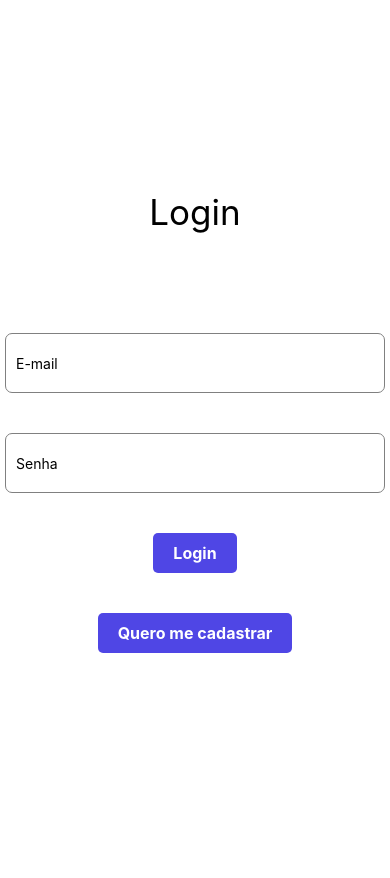
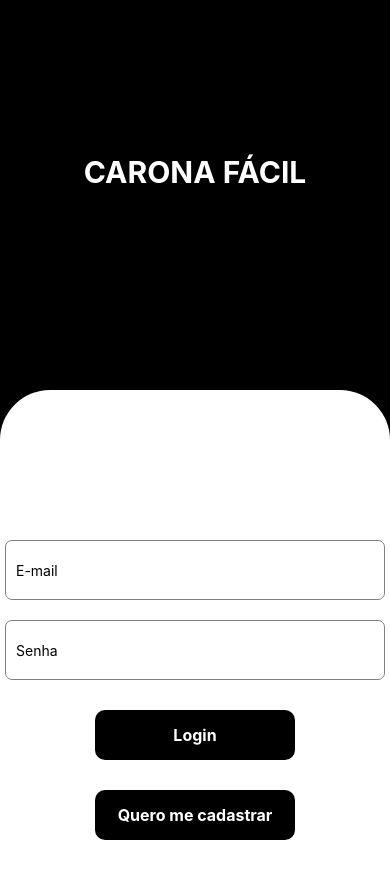
Before and after one commit to gabrielrcdl/app-ride, a React Native app: screen /Login in a window 390 px wide. Shown: the top 878 px of the page. Before the commit the page ends 844 px from the top, so only its background shows below. Built offline with nearby package versions, Linux system fonts and the light colour scheme.

Commit message:
feat: adjust login screen style

```diff
--- a/src/components/ButtonComponent.jsx
+++ b/src/components/ButtonComponent.jsx
@@ -16,11 +16,13 @@ const ButtonComponent = (props) => {
 
 const styles = StyleSheet.create({
   button: {
-    paddingVertical: 10,
+    paddingVertical: 15,
     paddingHorizontal: 20,
-    borderRadius: 5,
+    width:200,
+    marginTop: 10,
+    borderRadius: 10,
     alignItems: "center",
-    backgroundColor: "#4F46E5",
+    backgroundColor: "black",
   },
   buttonText: {
     color: "white",
--- a/src/screens/LoginScreen/index.jsx
+++ b/src/screens/LoginScreen/index.jsx
@@ -3,16 +3,18 @@ import ButtonComponent from "../../components/ButtonComponent";
 import InputComponent from "../../components/InputComponent";
 
 const LoginScreen = () => {
+
   return (
     <View style={styles.container}>
-      <Text style={styles.title}>Login</Text>
+
+
+
+      <Text style={styles.title}>Carona fácil</Text>
+      <View style={styles.inputsContainer}>
 
       <InputComponent placeholder="E-mail" />
       <InputComponent placeholder="Senha" />
-
       <ButtonComponent title="Login" screen="Login" />
-
-      <View>
         <ButtonComponent title="Quero me cadastrar" screen="Register" />
       </View>
     </View>
@@ -22,15 +24,31 @@ const LoginScreen = () => {
 const styles = StyleSheet.create({
   title: {
     fontSize: 35,
-    marginBottom: 60,
+    color: '#fff',
+    fontWeight: 'bold',
+    marginTop: 300,
+    fontSize: 30,
+    textTransform: 'uppercase'
   },
   container: {
-    flex: 1,
-    gap: 40,
-    backgroundColor: "#fff",
+    flex: 2,
+    gap: 200,
+    backgroundColor: "black",
     alignItems: "center",
     justifyContent: "center",
   },
+
+  inputsContainer: {
+    backgroundColor: "#fff",
+    gap: 20,
+    alignItems: 'center',
+    justifyContent: 'center',
+    height: 600,
+    borderTopRightRadius: '50px',
+    borderTopLeftRadius: '50px',
+    width: '100%',
+
+  }
 });
 
 export default LoginScreen;
```
Also changed, not shown: assets/splash.png.
